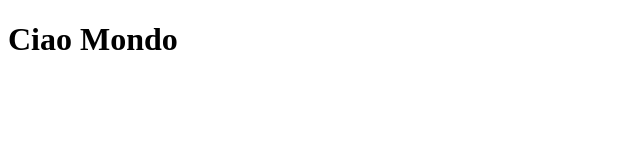
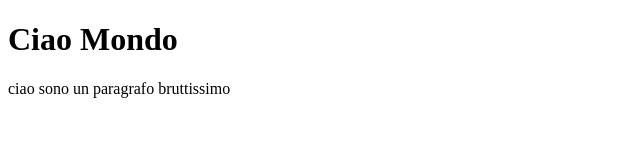
Before and after one commit to midory-rojas/test-git, a plain HTML site: page index.html in a window 1280 px wide. Shown: the whole page, without its empty margins (0-640 px from the left). Drawn offline with Linux system fonts and the light colour scheme.

Commit message:
feat: gabriele commit

```diff
--- a/index.html
+++ b/index.html
@@ -7,5 +7,6 @@
 </head>
 <body>
     <h1>Ciao Mondo</h1>
+    <p>ciao sono un paragrafo bruttissimo</p>
 </body>
 </html>
```
